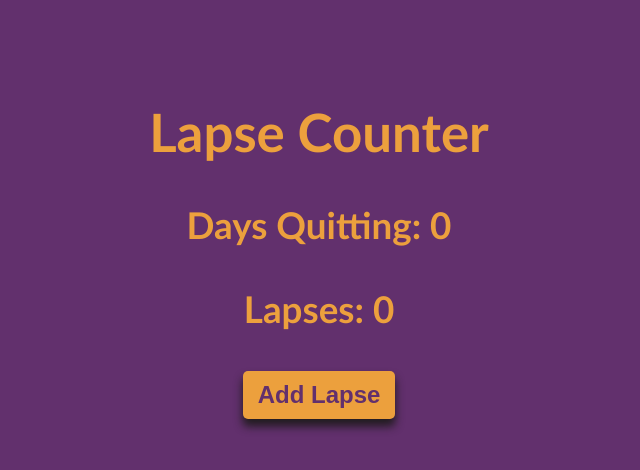
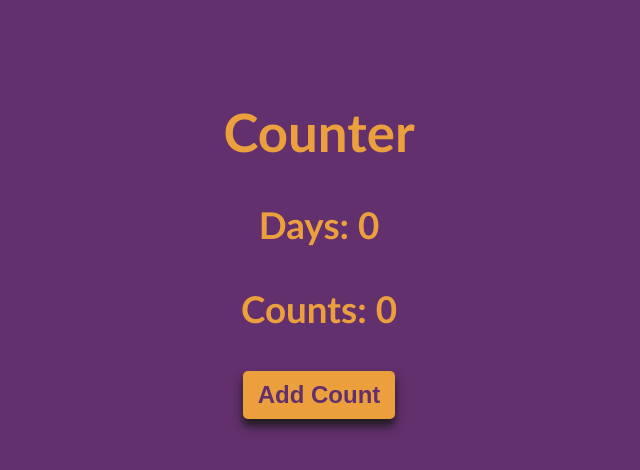
Before and after one commit to YoussefMoustafaa/Counter, a plain HTML site: page index.html in a window 1280 px wide. Shown: the whole page, without its empty margins (321-961 px from the left). Drawn offline with Linux system fonts and the light colour scheme.

Commit message:
Update index.html

```diff
--- a/index.html
+++ b/index.html
@@ -4,15 +4,15 @@
     <meta charset="UTF-8">
     <meta http-equiv="X-UA-Compatible" content="IE=edge">
     <meta name="viewport" content="width=device-width, initial-scale=1.0">
-    <title>LapseCounter</title>
+    <title>Counter</title>
     <link rel="stylesheet" href="lapse.css">
 </head>
 <body>
     <div>
-        <h1>Lapse Counter</h1>
-        <h2>Days Quitting: <span id="days"></span></h2>
-        <h2>Lapses: <span id="lapses"></span></h2>
-        <button id="add-lapse">Add Lapse</button>
+        <h1>Counter</h1>
+        <h2>Days: <span id="days"></span></h2>
+        <h2>Counts: <span id="lapses"></span></h2>
+        <button id="add-lapse">Add Count</button>
         <p id="sentence"></p>
     </div>
     <script src="lapse.js"></script>
```
